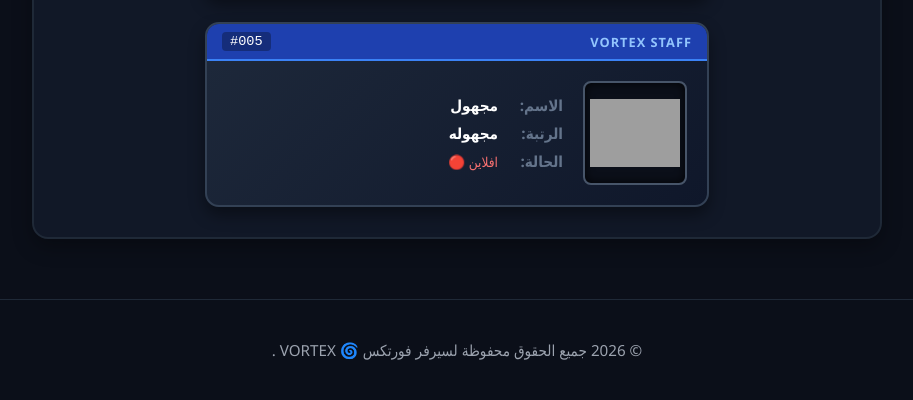
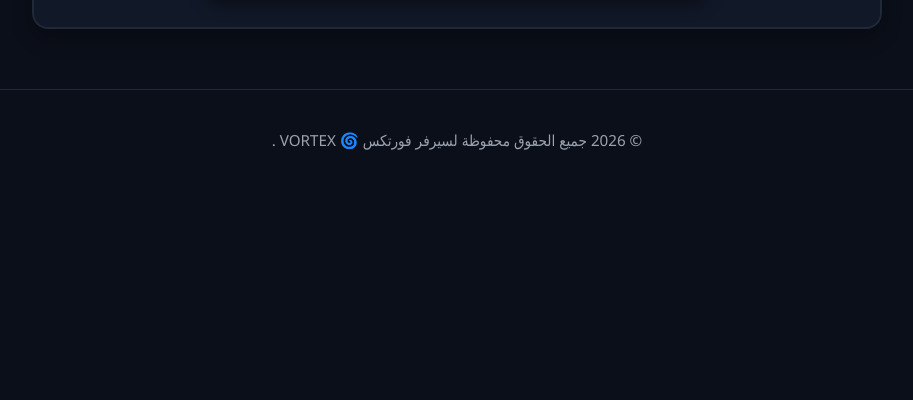
Before and after one commit to khaled23-9/VORTEX, a plain HTML site: page staff.html in a window 1280 px wide. Shown: the part 1085-1485 px from the top of the page, without its empty margins (183-1096 px from the left). After the commit the page ends 1275 px from the top, so only its background shows below. Drawn offline with Linux system fonts and the light colour scheme; grey boxes are pictures that could not be loaded.

Commit message:
staff update

```diff
--- a/staff.html
+++ b/staff.html
@@ -42,7 +42,7 @@
                     </div>
                     <div class="id-card-body">
                         <div class="id-avatar-wrapper">
-                            <img src="https://api.mineatar.io/body/ultimate/Steve" alt="Owner" class="id-avatar">
+                            <img src="https://api.mineatar.io/body/ultimate/Steve" alt="support" class="id-avatar">
                         </div>
                         <div class="id-info">
                             <div class="id-field">
@@ -68,7 +68,7 @@
                     </div>
                     <div class="id-card-body">
                         <div class="id-avatar-wrapper">
-                            <img src="https://api.mineatar.io/body/ultimate/Alex" alt="Admin" class="id-avatar">
+                            <img src="https://cdn.discordapp.com/avatars/1504858330148110571/692a20f0d4e25b47124446164b461733.png" alt="founder" class="id-avatar">
                         </div>
                         <div class="id-info">
                             <div class="id-field">
@@ -94,7 +94,7 @@
                     </div>
                     <div class="id-card-body">
                         <div class="id-avatar-wrapper">
-                            <img src="https://api.mineatar.io/body/ultimate/MHF_Herobrine" alt="Developer" class="id-avatar">
+                            <img src="https://cdn.discordapp.com/avatars/1474758913835405502/f47ebb1080f368f78d05bfbf3b448563.png" alt="owner" class="id-avatar">
                         </div>
                         <div class="id-info">
                             <div class="id-field">
@@ -103,7 +103,7 @@
                             </div>
                             <div class="id-field">
                                 <span class="id-label">الرتبة:</span>
-                                <span class="id-value role-owner">مالك سيرفر الديسكورد </span>
+                                <span class="id-value role-owner"> اونر </span>
                             </div>
                             <div class="id-field">
                                 <span class="id-label">الحالة:</span>
@@ -120,7 +120,7 @@
                     </div>
                     <div class="id-card-body">
                         <div class="id-avatar-wrapper">
-                            <img src="https://api.mineatar.io/body/ultimate/MHF_Steve" alt="Staff 4" class="id-avatar">
+                            <img src="https://cdn.discordapp.com/avatars/1442480073285439490/d9a1a9529be9694fc11f4c77982464cb.png" alt="right-hand" class="id-avatar">
                         </div>
                         <div class="id-info">
                             <div class="id-field">
@@ -139,31 +139,7 @@
                     </div>
                 </div>
 
-                <div class="id-card">
-                    <div class="id-card-header">
-                        <span class="id-brand">VORTEX STAFF</span>
-                        <span class="id-serial">#005</span>
-                    </div>
-                    <div class="id-card-body">
-                        <div class="id-avatar-wrapper">
-                            <img src="https://api.mineatar.io/body/ultimate/MHF_Alex" alt="Staff 5" class="id-avatar">
-                        </div>
-                        <div class="id-info">
-                            <div class="id-field">
-                                <span class="id-label">الاسم:</span>
-                                <span class="id-value">مجهول</span>
-                            </div>
-                            <div class="id-field">
-                                <span class="id-label">الرتبة:</span>
-                                <span class="id-value roleS">مجهوله</span>
-                            </div>
-                            <div class="id-field">
-                                <span class="id-label">الحالة:</span>
-                                <span class="id-status offline">افلاين 🔴</span>
-                            </div>
-                        </div>
-                    </div>
-                </div>
+
 
             </div>
         </section>
```
